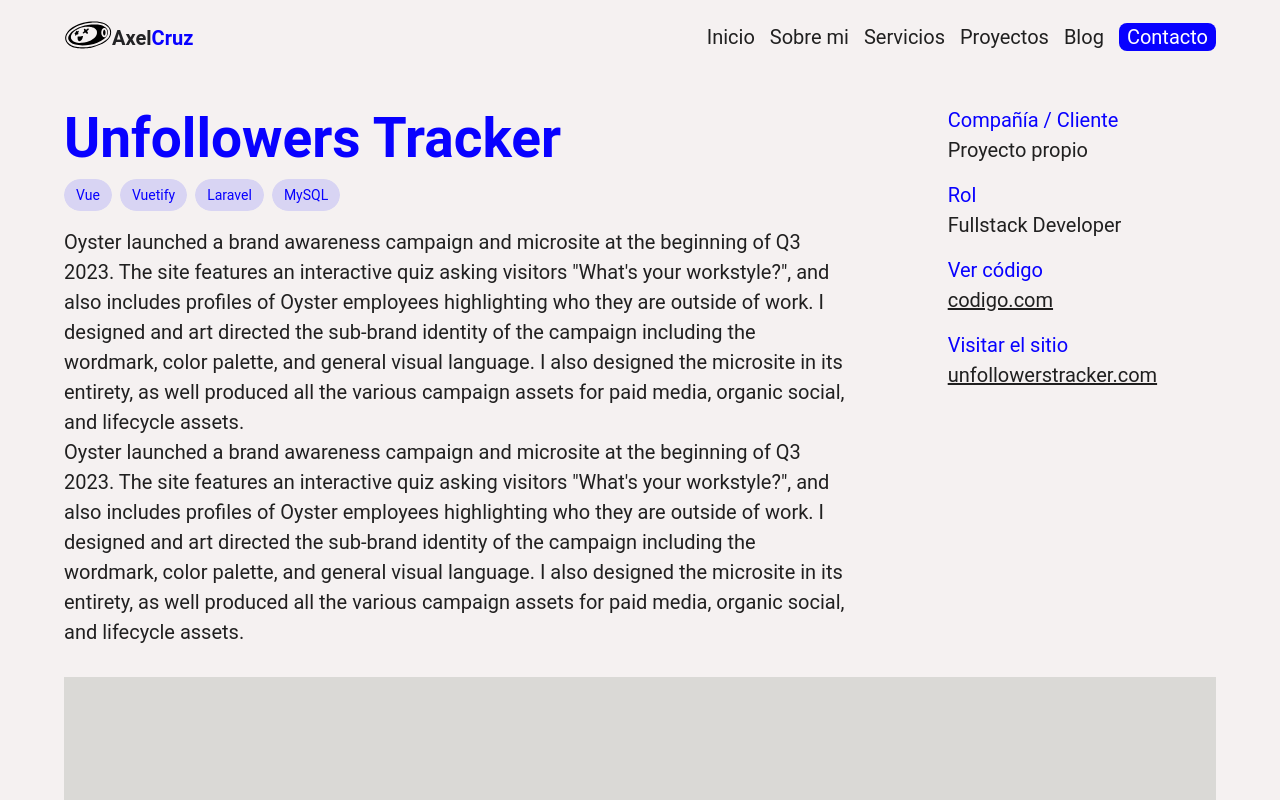
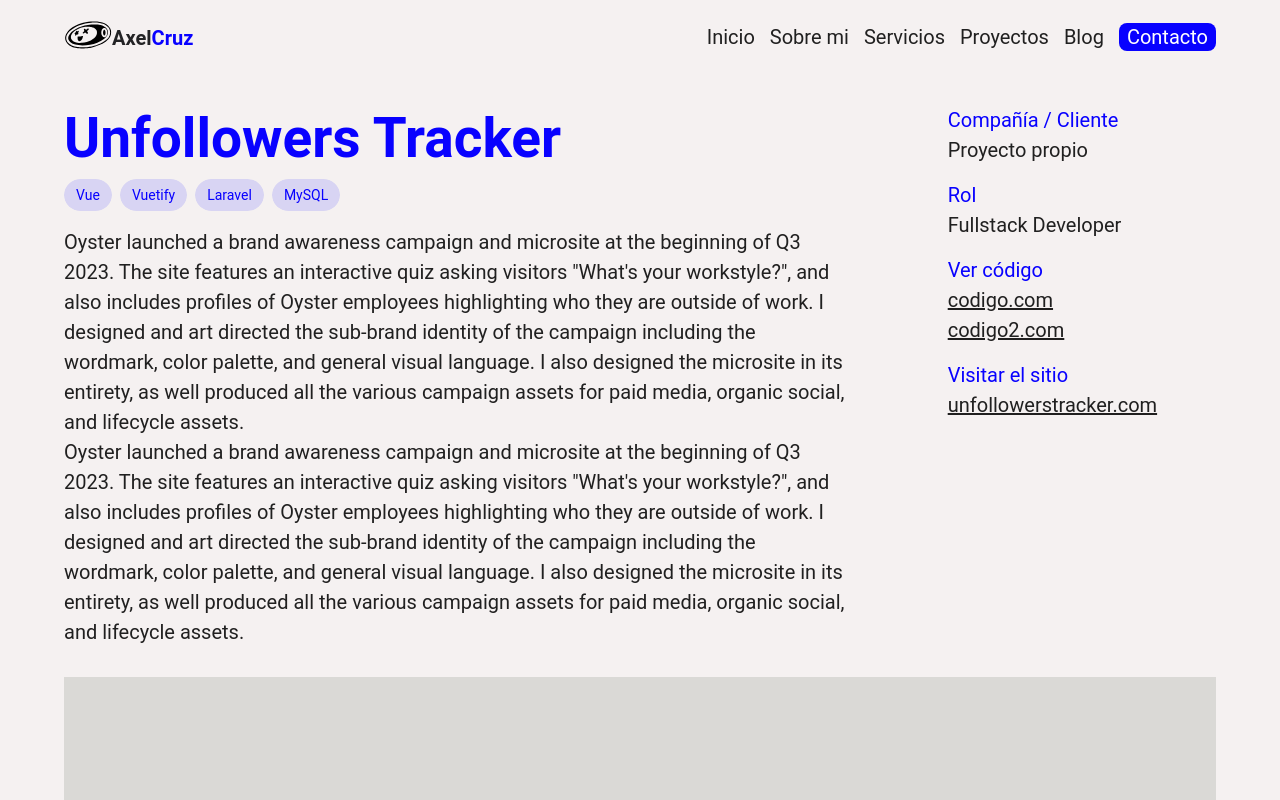
Before and after one commit to axlkun/Axel-Portfolio-2023, a Vue app: page /work/project in a window 1280 px wide. Shown: the top 800 px of the page. Built offline with nearby package versions, Linux system fonts and the light colour scheme.

Commit message:
add link example on source code section

```diff
--- a/src/views/Project.vue
+++ b/src/views/Project.vue
@@ -61,6 +61,7 @@
                         <v-sheet class="link-container">
                             <h3>Ver código</h3>
                             <p class="link">codigo.com</p>
+                            <p class="link">codigo2.com</p>
                         </v-sheet>
                         <v-sheet class="link-container">
                             <h3>Visitar el sitio</h3>
```
